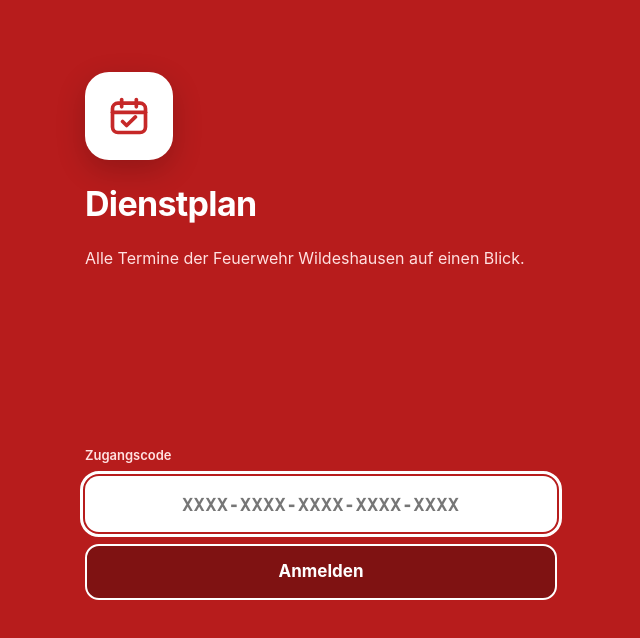
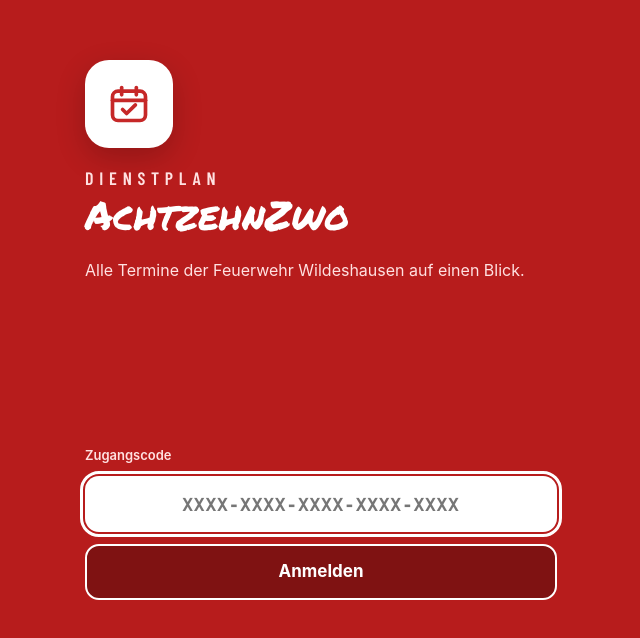
Before and after one commit to lars-menke/dienstplan, a plain HTML site: page index.html in a window 1280 px wide. Shown: the part 128-766 px from the top of the page, without its empty margins (319-959 px from the left). Drawn offline with Linux system fonts and the light colour scheme.

Commit message:
Titel ‚Dienstplan AchtzehnZwo‘ mit Permanent Marker
Co-Authored-By: Claude Opus 5.5 <noreply@anthropic.com>
Claude-Session: https://claude.ai/code/session_01VKZAJGDe9xqBp1Mxurh67H

```diff
--- a/app.css
+++ b/app.css
@@ -117,6 +117,37 @@
   }
 }
 
+/* ---------- Schriften (nur für den Titel „Dienstplan AchtzehnZwo“) ---------- */
+
+@font-face {
+  font-family: "Permanent Marker";
+  src: url("fonts/permanent-marker.woff2") format("woff2");
+  font-weight: 400;
+  font-style: normal;
+  font-display: swap;
+}
+@font-face {
+  font-family: "Barlow Condensed";
+  src: url("fonts/barlow-condensed-600.woff2") format("woff2");
+  font-weight: 600;
+  font-style: normal;
+  font-display: swap;
+}
+
+.title-kicker {
+  display: block;
+  font-family: "Barlow Condensed", var(--font);
+  font-weight: 600;
+  text-transform: uppercase;
+}
+.title-script {
+  display: block;
+  font-family: "Permanent Marker", var(--font);
+  font-weight: 400;
+  letter-spacing: 0;
+  white-space: nowrap;
+}
+
 /* ---------- Grundlagen ---------- */
 
 *, *::before, *::after { box-sizing: border-box; }
@@ -168,12 +199,16 @@ body { overflow-x: hidden; }
   display: flex; align-items: center; justify-content: center;
 }
 .brand { flex: 1; min-width: 0; display: flex; flex-direction: column; gap: 2px; }
-.brand h1 {
-  margin: 0; font-size: 22px; font-weight: 700; letter-spacing: -.02em; line-height: 1.1;
-  display: flex; align-items: center; gap: 8px;
+.brand h1 { margin: 0; }
+/* Titel in der Kopfzeile: Kicker „DIENSTPLAN“ über dem Schriftzug „AchtzehnZwo“ */
+.top .brand h1 { display: flex; flex-direction: column; align-items: flex-start; gap: 0; }
+.top .title-kicker { font-size: 11px; letter-spacing: .28em; color: var(--muted); line-height: 1.2; }
+.top .title-script { font-size: 22px; line-height: 1.15; color: var(--accent-text); }
+@media (max-width: 360px) {
+  .top .title-script { font-size: 19px; }
 }
 .sync {
-  margin: 0; font-size: 13px; color: var(--muted);
+  margin: 0; font-size: 12px; color: var(--muted);
   display: flex; align-items: center; gap: 5px; min-height: 18px;
 }
 .sync .ok { color: var(--ok); }
@@ -673,7 +708,9 @@ html:has(.login:not([hidden])), body:has(.login:not([hidden])) { background: #b7
   width: 88px; height: 88px; border-radius: 24px; background: #fff; color: #c62828;
   display: flex; align-items: center; justify-content: center; box-shadow: 0 10px 30px rgba(0, 0, 0, .2);
 }
-.login h1 { margin: 0; font-size: 34px; font-weight: 700; letter-spacing: -.02em; }
+.login h1 { margin: 0; display: flex; flex-direction: column; align-items: flex-start; gap: 2px; font-weight: 400; }
+.login .title-kicker { font-size: 18px; letter-spacing: .32em; color: #ffe1e1; line-height: 1.2; }
+.login .title-script { font-size: 40px; line-height: 1.2; color: #ffffff; }
 .login-hero p { margin: 0; font-size: 16px; line-height: 1.45; color: #ffe1e1; }
 .login-form { display: flex; flex-direction: column; gap: 12px; }
 .login-form label { font-size: 13px; font-weight: 600; color: #ffe1e1; }
--- a/index.html
+++ b/index.html
@@ -3,7 +3,7 @@
 <head>
 <meta charset="utf-8">
 <meta name="viewport" content="width=device-width, initial-scale=1, viewport-fit=cover">
-<title>Dienstplan</title>
+<title>Dienstplan AchtzehnZwo</title>
 <meta name="description" content="Dienstplan der Feuerwehr – Termine verwalten">
 <meta name="theme-color" content="#f4f3f0">
 <!-- Theme vor dem ersten Rendern setzen, damit nichts hell aufblitzt (V2, Kapitel 6) -->
@@ -30,7 +30,10 @@
   <section class="login" id="login" hidden aria-labelledby="loginTitle">
     <div class="login-hero">
       <div class="login-logo" data-icon="calendarCheck" data-size="44"></div>
-      <h1 id="loginTitle">Dienstplan</h1>
+      <h1 id="loginTitle" aria-label="Dienstplan AchtzehnZwo">
+        <span class="title-kicker" aria-hidden="true">Dienstplan</span>
+        <span class="title-script" aria-hidden="true">AchtzehnZwo</span>
+      </h1>
       <p>Alle Termine der Feuerwehr Wildeshausen auf einen Blick.</p>
     </div>
     <form class="login-form" id="loginForm" novalidate>
@@ -49,7 +52,10 @@
         <div class="top-row">
           <div class="app-logo" data-icon="calendar" data-size="22"></div>
           <div class="brand">
-            <h1>Dienstplan</h1>
+            <h1 aria-label="Dienstplan AchtzehnZwo">
+              <span class="title-kicker" aria-hidden="true">Dienstplan</span>
+              <span class="title-script" aria-hidden="true">AchtzehnZwo</span>
+            </h1>
             <p class="sync" id="syncState" aria-live="polite"></p>
           </div>
           <button class="icon-btn" id="btnReload" type="button" aria-label="Neu laden" data-icon="refresh"></button>
--- a/sw.js
+++ b/sw.js
@@ -1,7 +1,7 @@
 // Service Worker: hält die App-Dateien vor, damit sie schnell startet
 // und auch ohne Netz öffnet. Termine kommen immer frisch vom Server.
 // Bei jeder Änderung an den App-Dateien die Versionsnummer erhöhen.
-const CACHE = 'dienstplan-v5';
+const CACHE = 'dienstplan-v6';
 const FILES = [
   './',
   'index.html',
@@ -15,6 +15,8 @@ const FILES = [
   'icon-maskable-512.png',
   'apple-touch-icon.png',
   'favicon.png',
+  'fonts/permanent-marker.woff2',
+  'fonts/barlow-condensed-600.woff2',
 ];
 
 self.addEventListener('install', event => {
```
Also changed, not shown: docs/design/Anmeldung.dc.html (+5 -2 lines), manifest.webmanifest, 2 other files.
